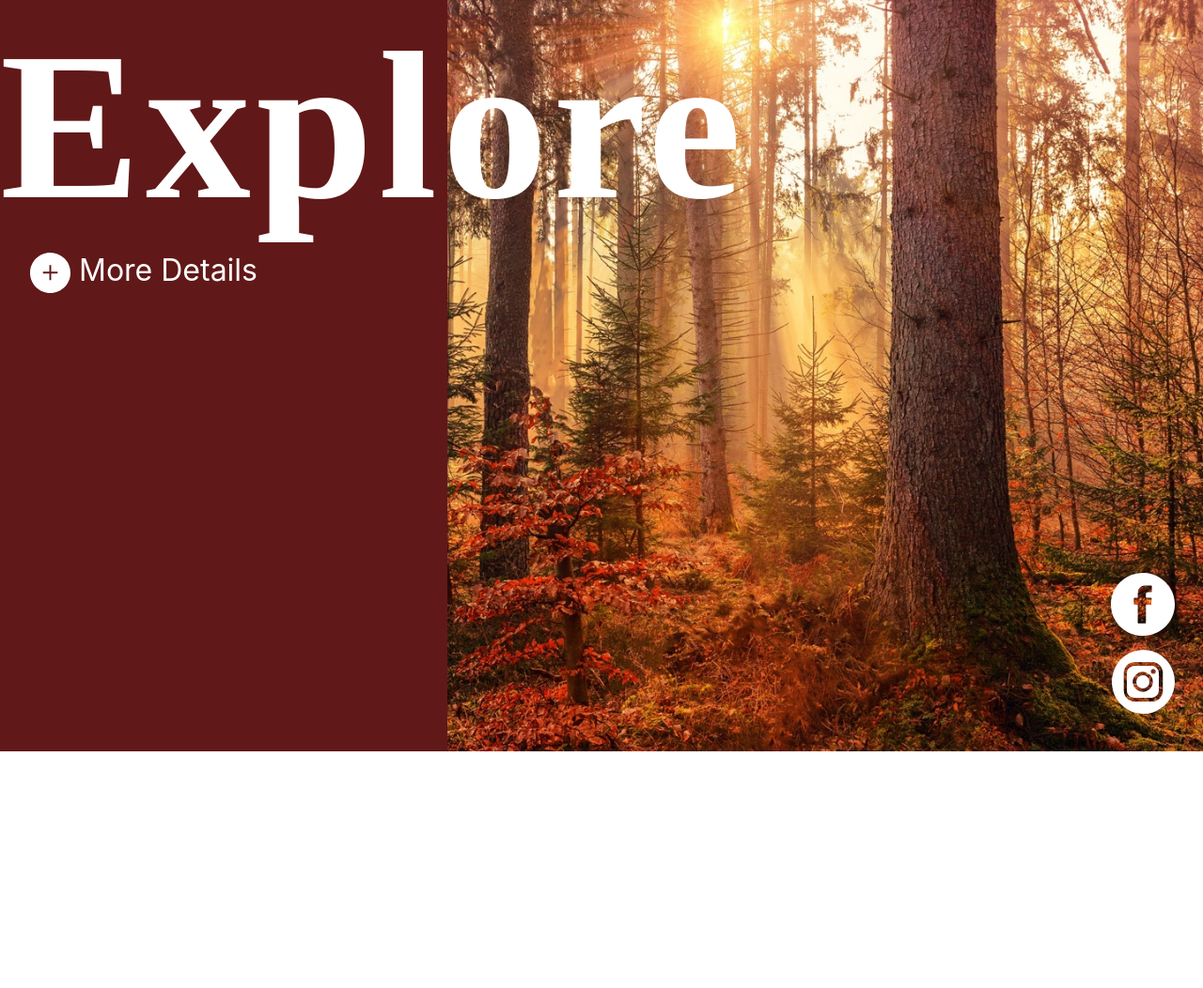
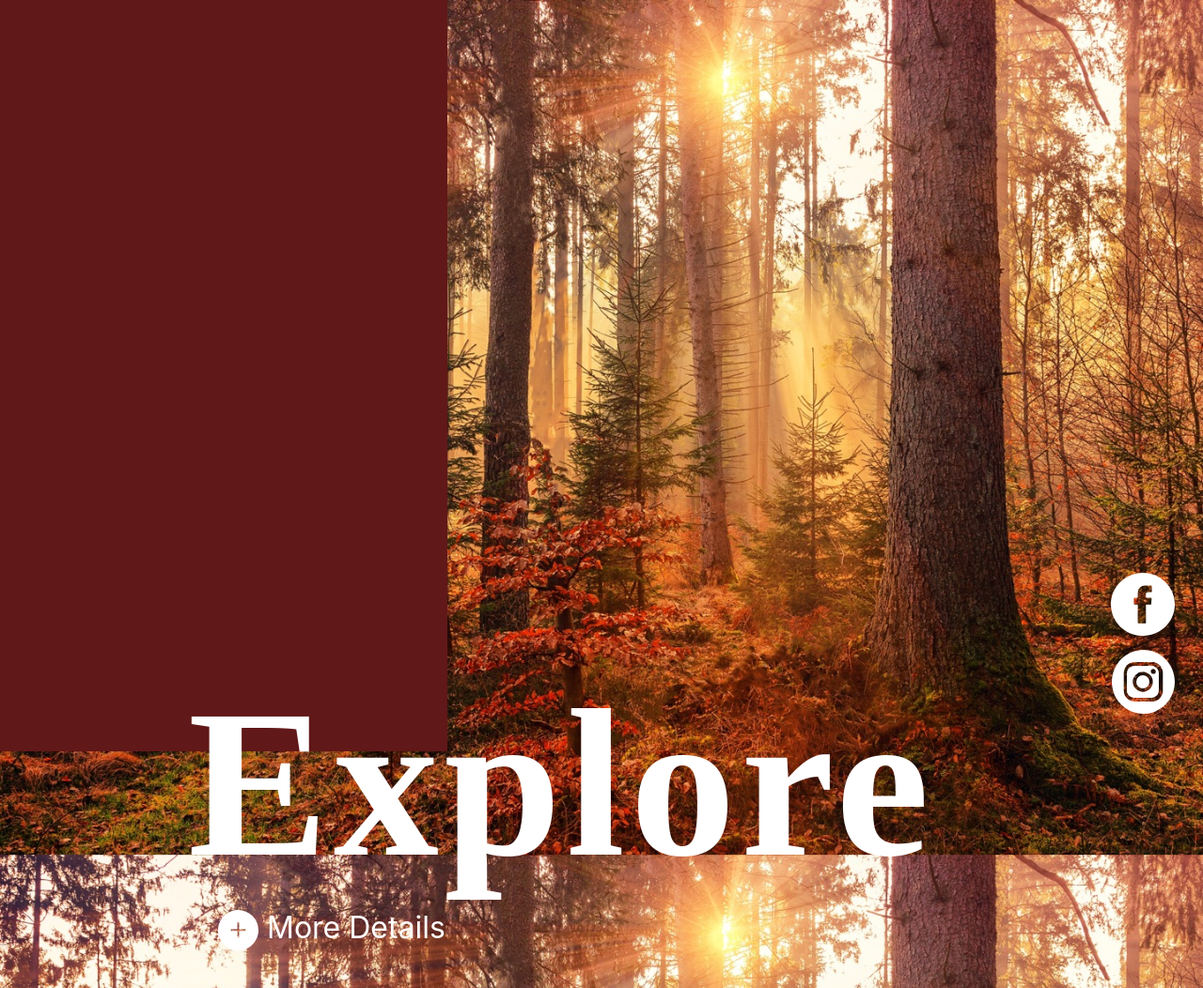
Before and after one commit to CrowdedAstronaut/udundi-code-challenge, a website: page src/index.html in a window 1280 px wide. Shown: the whole page at 94% size. Before the commit the page ends 800 px from the top, so only its background shows below. Drawn offline with nearby package versions, Linux system fonts and the light colour scheme; a web font is replaced by a local one.

Commit message:
Moved explore container to the correct spot on desktop

```diff
--- a/src/css/style.css
+++ b/src/css/style.css
@@ -54,8 +54,8 @@ h2 {
 }
 
 .content {
-  top: 0;
-  left: 0;
+  top: 700px;
+  left: 200px;
   position: absolute;
   z-index: 3;
 }
```
